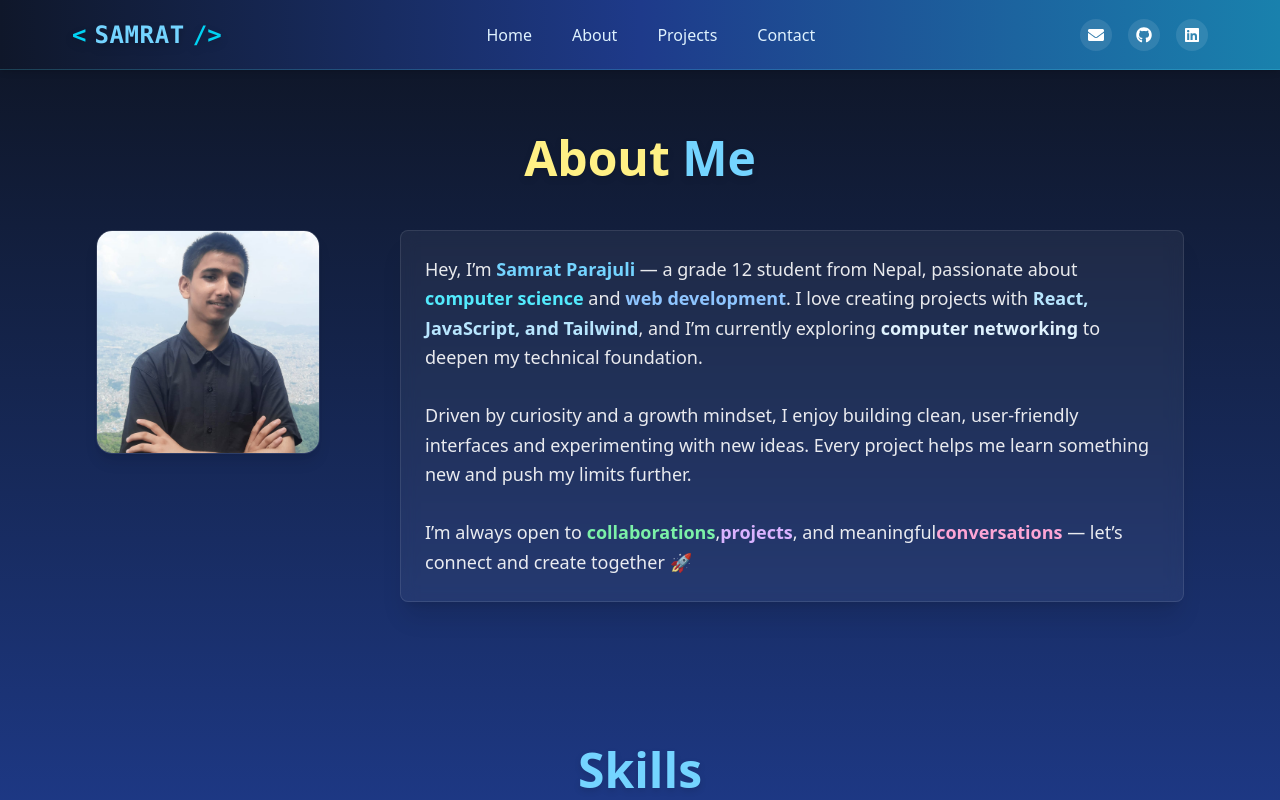
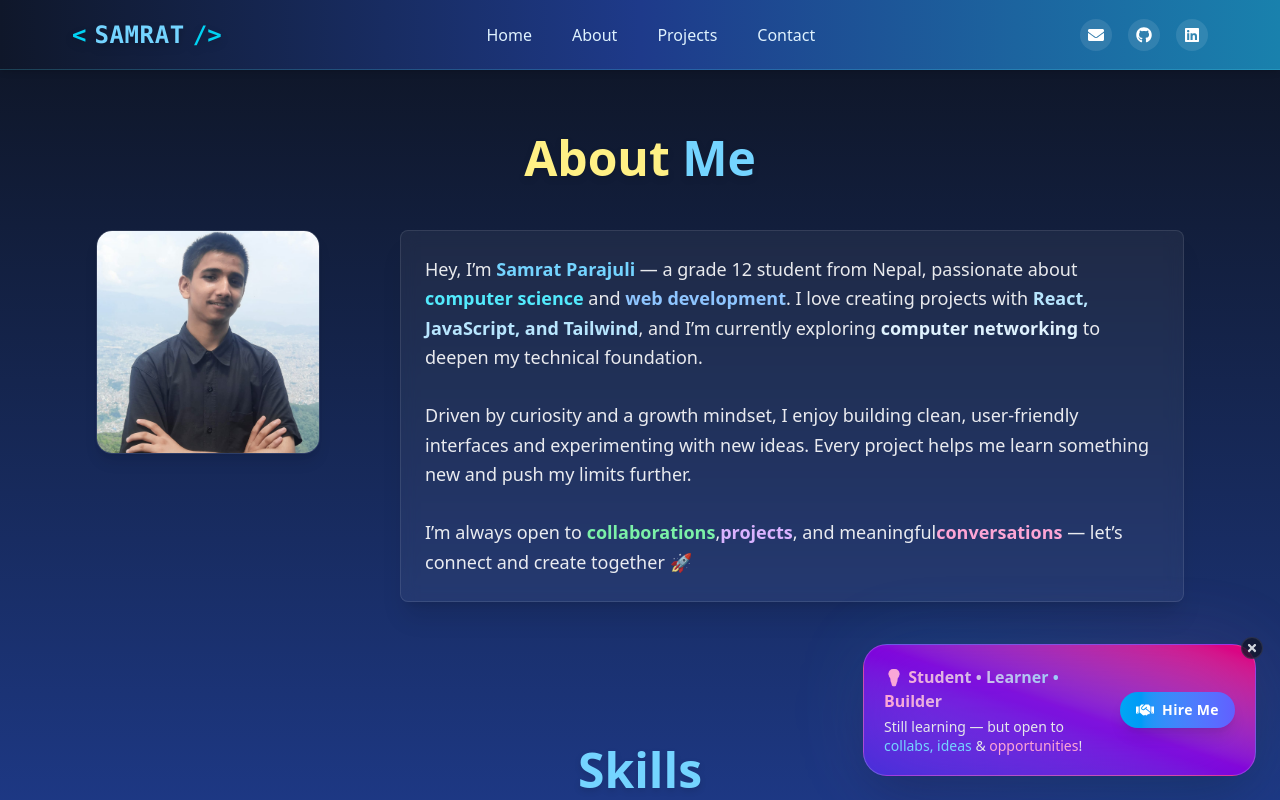
Before and after one commit to SamratVsn/PortfolioVsn, a React (Vite) app: page /about in a window 1280 px wide. Shown: the top 800 px of the page. Built offline with nearby package versions, Linux system fonts and the light colour scheme.

Commit message:
Hire Me Button

```diff
--- /dev/null
+++ b/src/Components/HireMe.jsx
@@ -0,0 +1,46 @@
+import React, { useState } from 'react'
+import { FaHandshake, FaTimes } from 'react-icons/fa'
+import { Link } from 'react-router-dom'
+
+export default function HireMe() {
+  const [visible, setVisible] = useState(true)
+
+  if (!visible) return null
+
+  return (
+    <div className="fixed bottom-6 right-6 z-50 animate-fade-in-up">
+      <div className="relative bg-gradient-to-tr from-indigo-700 via-purple-700 to-pink-600 text-white rounded-3xl shadow-2xl p-5 flex items-center gap-4 backdrop-blur-md border border-white/20 hover:shadow-pink-400/30 transition-all duration-500">
+
+        {/* Message */}
+        <div className="max-w-[220px]">
+          <p className="text-sm md:text-base font-semibold mb-1 bg-clip-text text-transparent bg-gradient-to-r from-pink-300 to-sky-300">
+            💡 Student • Learner • Builder
+          </p>
+          <p className="text-xs md:text-sm text-gray-200 leading-snug">
+            Still learning — but open to <span className="text-sky-300 font-medium">collabs, ideas</span> & <span className="text-pink-300 font-medium">opportunities</span>!
+          </p>
+        </div>
+
+        {/* Hire Me Button */}
+        <Link
+          to="/Contact"
+          className="group flex items-center gap-2 bg-gradient-to-r from-sky-500 to-indigo-500 hover:from-indigo-500 hover:to-sky-400 px-4 py-2 rounded-full transition-all duration-300 shadow-lg hover:shadow-sky-400/40 active:scale-95"
+        >
+          <FaHandshake className="text-white text-lg group-hover:scale-110 transition-transform" />
+          <span className="text-white font-semibold text-sm tracking-wide">Hire Me</span>
+        </Link>
+
+        {/* Close Button */}
+        <button
+          onClick={() => setVisible(false)}
+          className="absolute -top-2 -right-2 bg-[#0f172a]/80 hover:bg-[#1e293b] transition-all duration-300 p-1 rounded-full border border-white/10 backdrop-blur-md"
+        >
+          <FaTimes className="text-xs text-gray-300" />
+        </button>
+
+        {/* Soft glow */}
+        <div className="absolute inset-0 -z-10 rounded-3xl blur-2xl opacity-40 bg-gradient-to-tr from-purple-500/30 via-sky-400/30 to-pink-500/30 animate-pulse-slow"></div>
+      </div>
+    </div>
+  )
+}
--- a/src/Pages/About.jsx
+++ b/src/Pages/About.jsx
@@ -2,12 +2,13 @@ import React from 'react'
 import Header from '../Components/Header'
 import { motion } from 'framer-motion'
 import myPhoto from '../assets/Portfolio1.jpg'
+import HireMe from '../Components/HireMe'
 
 function About() {
   return (
     <div className="min-h-screen pb-20 bg-gradient-to-b from-[#0f172a] via-[#1e3a8a] to-[#0f172a] text-white">
       <Header />
-
+    <HireMe />
       <div className="mt-[70px] w-full py-12 sm:py-16 px-6 sm:px-10 md:px-16 lg:px-24">
         <motion.h2
           initial={{ opacity: 0, y: -20 }}
--- a/src/Pages/Home.jsx
+++ b/src/Pages/Home.jsx
@@ -6,6 +6,7 @@ import { Link } from 'react-router-dom'
 import { FaLinkedin, FaGithub, FaGoogle } from 'react-icons/fa'
 import { MdEmail } from 'react-icons/md'
 import ReactI from '../assets/react.svg'
+import HireMe from '../Components/HireMe'
 
 function Home() {
   const [loading, setLoading] = useState(true);
@@ -91,7 +92,7 @@ function Home() {
                   delaySpeed={1100}
                 />
               </motion.div>
-
+              <HireMe />
               <motion.div
                 initial={{ opacity: 0, y: 30 }}
                 animate={{ opacity: 1, y: 0 }}
--- a/src/Pages/Projects.jsx
+++ b/src/Pages/Projects.jsx
@@ -7,6 +7,7 @@ import More from '../Components/More'
 import AllioVsn from '../Components/AllioVsn'
 import BlogVsn from '../Components/BlogVsn'
 import This from '../Components/This'
+import HireMe from '../Components/HireMe';
 
 const Projects = () => {
   return (
@@ -19,6 +20,7 @@ const Projects = () => {
         <Route path="/this" element={<This />} />
         <Route path="/more" element={<More />} />
       </Routes>
+      <HireMe />
     </PageLayout>
   );
 };
```
